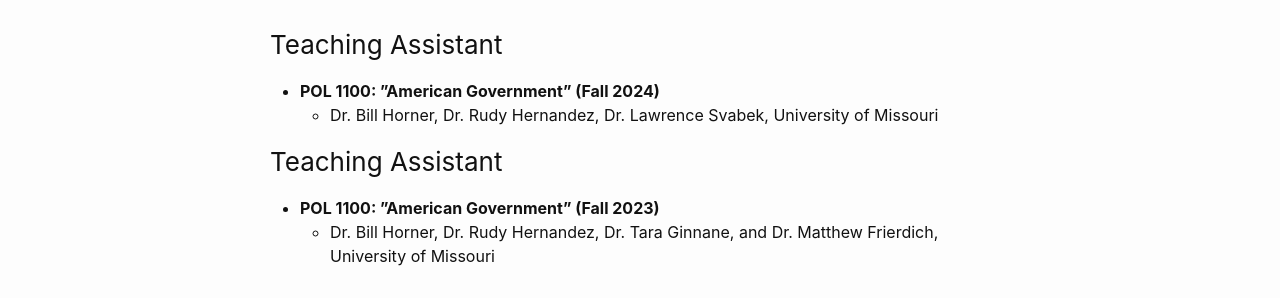
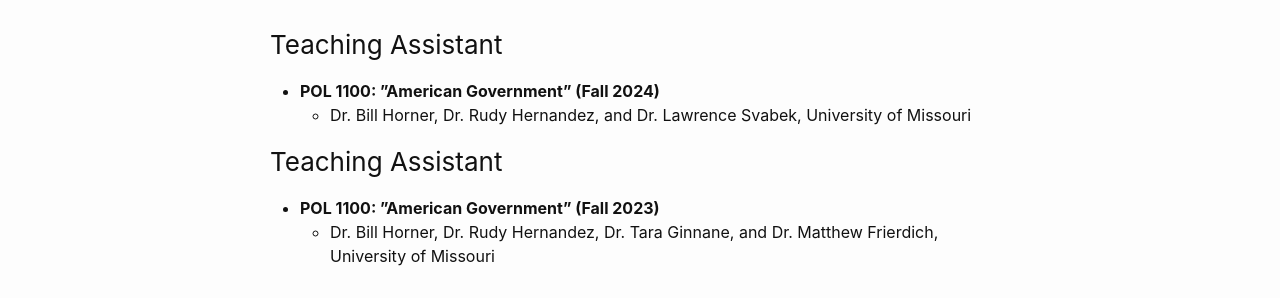
Before and after one commit to ryliewieseler/ryliewieseler.github.io, a Jekyll site: the page built from teaching.md, in a window 1280 px wide. Shown: the part 139-437 px from the top of the page. Built offline with Jekyll 4.4.1, drawn with Linux system fonts in a browser that asks for light colours.

Commit message:
Update teaching.md

```diff
--- a/teaching.md
+++ b/teaching.md
@@ -4,7 +4,7 @@ title: Teaching
 ---
 ### Teaching Assistant
 - **POL 1100: ”American Government” (Fall 2024)**
-    - Dr. Bill Horner, Dr. Rudy Hernandez, Dr. Lawrence Svabek, University of Missouri
+    - Dr. Bill Horner, Dr. Rudy Hernandez, and Dr. Lawrence Svabek, University of Missouri
 
 ### Teaching Assistant
 - **POL 1100: ”American Government” (Fall 2023)**
```
